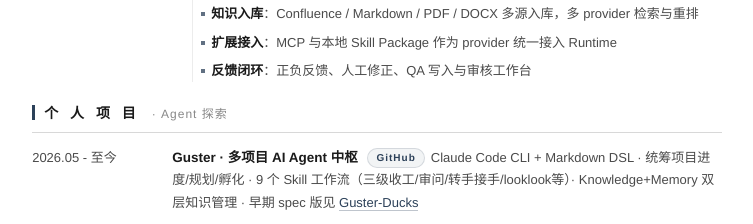
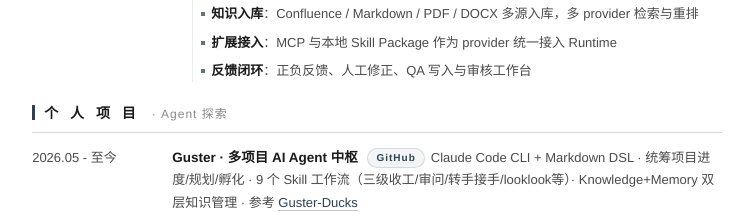
Before and after one commit to Lumos-789/Lumos-789.github.io, a plain HTML site: page index.html in a window 1280 px wide. Shown: the part 2423-2647 px from the top of the page, without its empty margins (263-1016 px from the left). Drawn offline with Linux system fonts and the light colour scheme.

Commit message:
docs: tweak Guster-Ducks label

```diff
--- a/index.html
+++ b/index.html
@@ -880,7 +880,7 @@
     <div class="proj-item proj-item-inline">
       <div class="proj-header">
         <span class="time">2026.05 - 至今</span>
-        <span class="name">Guster · 多项目 AI Agent 中枢 <a href="https://github.com/Lumos-789/Guster" target="_blank" style="display:inline-block;font-size:10px;font-weight:600;letter-spacing:1px;color:var(--accent);background:rgba(44,65,89,0.06);border:1px solid rgba(44,65,89,0.15);border-radius:999px;padding:1px 8px;margin-left:6px;vertical-align:middle;text-decoration:none;line-height:1.6">GitHub</a><span class="desc">Claude Code CLI + Markdown DSL · 统筹项目进度/规划/孵化 · 9 个 Skill 工作流（三级收工/审问/转手接手/looklook等）· Knowledge+Memory 双层知识管理 · 早期 spec 版见 <a href="https://github.com/Lumos-789/Guster-Ducks" target="_blank" style="color:var(--accent);text-decoration:none;border-bottom:1px solid rgba(44,65,89,0.3)">Guster-Ducks</a></span></span>
+        <span class="name">Guster · 多项目 AI Agent 中枢 <a href="https://github.com/Lumos-789/Guster" target="_blank" style="display:inline-block;font-size:10px;font-weight:600;letter-spacing:1px;color:var(--accent);background:rgba(44,65,89,0.06);border:1px solid rgba(44,65,89,0.15);border-radius:999px;padding:1px 8px;margin-left:6px;vertical-align:middle;text-decoration:none;line-height:1.6">GitHub</a><span class="desc">Claude Code CLI + Markdown DSL · 统筹项目进度/规划/孵化 · 9 个 Skill 工作流（三级收工/审问/转手接手/looklook等）· Knowledge+Memory 双层知识管理 · 参考 <a href="https://github.com/Lumos-789/Guster-Ducks" target="_blank" style="color:var(--accent);text-decoration:none;border-bottom:1px solid rgba(44,65,89,0.3)">Guster-Ducks</a></span></span>
       </div>
     </div>
 
```
